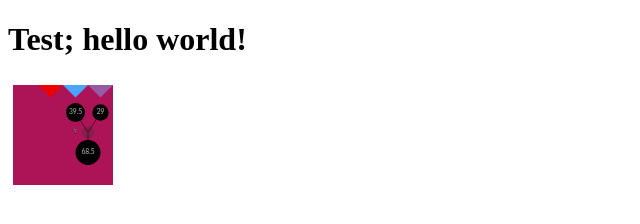
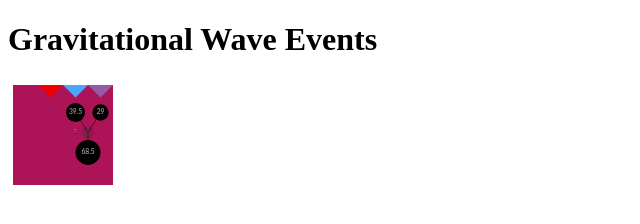
Before and after one commit to transientlunatic/gw-infographic, a website built with webpack: page dist/index.html in a window 1280 px wide. Shown: the whole page, without its empty margins (0-640 px from the left). Built offline with nearby package versions, Linux system fonts and the light colour scheme.

```diff
--- a/dist/index.html
+++ b/dist/index.html
@@ -1,43 +1,17 @@
 <!DOCTYPE html>
 <html>
   <head>
-    <title>This is a test</title>
-    <!-- <link rel="stylesheet" type="text/css" href="style.css" /> -->
+    <title>Gravitational Wave Events</title>
   </head>
   <body>
     <div>
-      <h1>Test; hello world!</h1>
+      <h1>Gravitational Wave Events</h1>
     </div>
-
-    <div id="test"></div>
 
     <div id="infographic-pane">
 
     </div>
 
-<!-- <svg viewBox="0 0 600 600" -->
-<!--      version="1.1" -->
-<!--      xmlns="http://www.w3.org/2000/svg" -->
-<!--      xmlns:xlink="http://www.w3.org/1999/xlink"> -->
-
-<!--       <use xlink:href="radical.svg"  /> -->
-
-<!--   <rect x="0" y="100" -->
-<!-- 	width="400px" height="400px" -->
-<!-- 	id="detection-box" -->
-<!-- 	class="box o3a" /> -->
-
-<!--   <text y="500" id="event-label" class="event-label">GW150914</text> -->
-
-  <!-- <use xlink:href="radical.svg#bbh-logo" x="20" y="-40" width="150" /> -->
-  <!-- <use xlink:href="radical.svg#bns-logo" x="20" y="0" width="150" /> -->
-  <!-- <use xlink:href="radical.svg#nsbh-logo" x="20" y="40" width="150" /> -->
-  <!-- <use xlink:href="radical.svg#detector-rosette" y="-250" /> -->
-
-  <!-- <use xlink:href="radical.svg#tree" x="200" y="0" width="200px" /> -->
-
-    </svg>
-
 
     <script src="./bundle.js"></script>
   </body>
```
Also changed, not shown: .gitlab-ci.yml (added).
